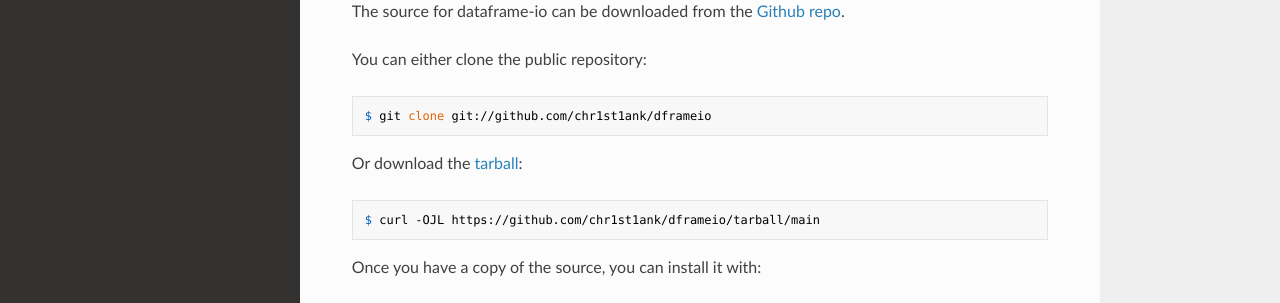
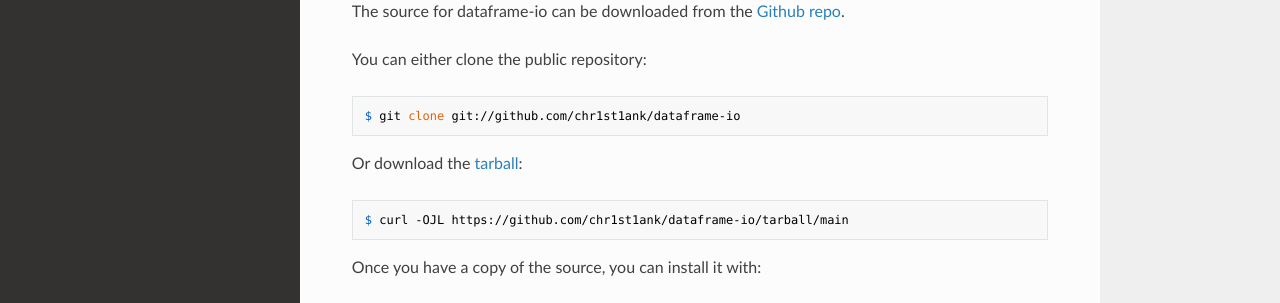
Before and after one commit to chr1st1ank/dataframe-io, an MkDocs documentation site: the page built from docs/installation.md, in a window 1280 px wide and 985 px high. Shown: the part 496-799 px from the top of the window. Built offline with MkDocs 1.6.1, drawn with Linux system fonts in a browser that asks for light colours; nearby versions of some CDN libraries.

````diff
--- a/docs/installation.md
+++ b/docs/installation.md
@@ -22,13 +22,13 @@
 You can either clone the public repository:
 
 ``` console
-$ git clone git://github.com/chr1st1ank/dframeio
+$ git clone git://github.com/chr1st1ank/dataframe-io
 ```
 
 Or download the [tarball][]:
 
 ``` console
-$ curl -OJL https://github.com/chr1st1ank/dframeio/tarball/main
+$ curl -OJL https://github.com/chr1st1ank/dataframe-io/tarball/main
 ```
 
 Once you have a copy of the source, you can install it with:
````
Also changed, not shown: 1 other file.
